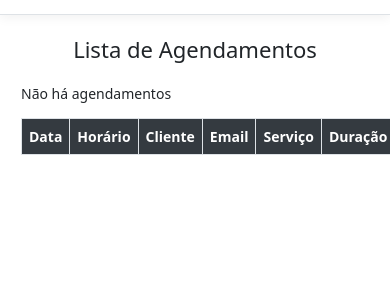
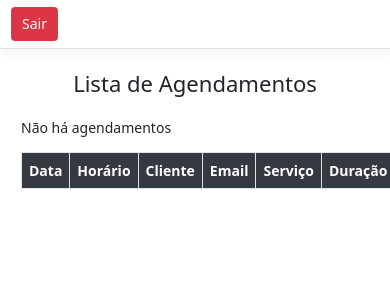
Before and after one commit to JulioCSSousa/appointmentApp, an ASP.NET Core app: page /Client/Index in a window 390 px wide; the page is wider, and only the part inside the window is pictured. Shown: the top 300 px of that part. Run offline with ASP.NET Core 8, Linux system fonts and the light colour scheme; lists and menus that the app fills with data are empty; style sheets or scripts are compiled from the project's sources; some libraries are stand-ins or nearby versions.

Commit message:
add exit button in mobile view

```diff
--- a/Views/Shared/_Layout.cshtml
+++ b/Views/Shared/_Layout.cshtml
@@ -1,5 +1,6 @@
 <!DOCTYPE html>
-<html lang="en">
+<html lang="pt-br">
+
 <head>
     <meta charset="utf-8" />
     <meta name="viewport" content="width=device-width, initial-scale=1.0" />
@@ -10,21 +11,27 @@
     <link rel="stylesheet" href="~/css/site.css" asp-append-version="true" />
     <link rel="stylesheet" href="~/appointmentApp.styles.css" asp-append-version="true" />
 </head>
+
 <body>
     <header>
         <nav class="navbar navbar-expand-sm navbar-toggleable-sm navbar-light bg-white border-bottom box-shadow mb-3">
             <div class="container-fluid">
-                <div class="navbar-collapse collapse d-sm-inline-flex justify-content-between">
+                <!-- A barra de navegação agora estará visível de forma adequada -->
+
                 <ul class="navbar-nav flex-grow-1">
                     <li class="nav-item">
-                            <form asp-controller="Account" asp-action="Logout" method="post" class="d-inline">
-                                <button class="btn btn-danger">
+                        <form asp-controller="Account" asp-action="Logout" method="post">
+                            <!-- Botão visível em telas pequenas (mobile) -->
+                            <button class="btn btn-danger d-block d-sm-none">
+                                <i class="bi bi-box-arrow-right"></i> Sair
+                            </button>
+                            <!-- Botão visível em telas grandes (desktop) -->
+                            <button class="btn btn-danger d-none d-sm-block">
                                 <i class="bi bi-box-arrow-right"></i> Sair
                             </button>
                         </form>
                     </li>
                 </ul>
-                </div>
             </div>
         </nav>
     </header>
@@ -34,10 +41,10 @@
         </main>
     </div>
 
-
     <script src="~/lib/jquery/dist/jquery.min.js"></script>
     <script src="~/lib/bootstrap/dist/js/bootstrap.bundle.min.js"></script>
     <script src="~/js/site.js" asp-append-version="true"></script>
     @await RenderSectionAsync("Scripts", required: false)
 </body>
+
 </html>
```
Also changed, not shown: Controllers/AccountController.cs (+6 -6 lines), 9 other files. Lines whose indentation alone changed are shown as unchanged.
